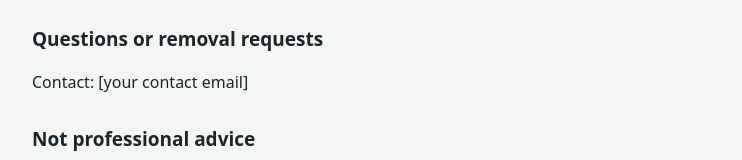
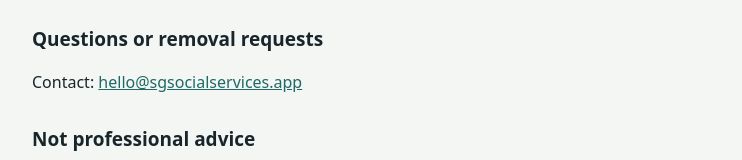
Before and after one commit to zhngxn1811/sgsocialservice, a website: page public/privacy.html in a window 1280 px wide. Shown: the part 1862-2022 px from the top of the page, without its empty margins (268-1010 px from the left). Drawn offline with Linux system fonts and the light colour scheme.

Commit message:
Add contact email to privacy page for questions and removal requests (6afff3bd8a58a0e35507a201)

```diff
--- a/public/privacy.html
+++ b/public/privacy.html
@@ -48,7 +48,7 @@ a{color:var(--teal)}p.meta{color:var(--muted);margin:0 0 20px}
 <p>Our hosting provider keeps standard server logs (such as IP address and time of request) for security and to prevent abuse. We don't use advertising trackers.</p>
 
 <h2>Questions or removal requests</h2>
-<p>Contact: <span id="contact">[your contact email]</span></p>
+<p>Contact: <a id="contact" href="mailto:hello@sgsocialservices.app">hello@sgsocialservices.app</a></p>
 
 <h2>Not professional advice</h2>
 <p>The assistant suggests services from this directory. It isn't clinical, legal or financial advice. Always confirm details with the service and use your professional judgement and your agency's protocols, especially where there is risk.</p>
```
